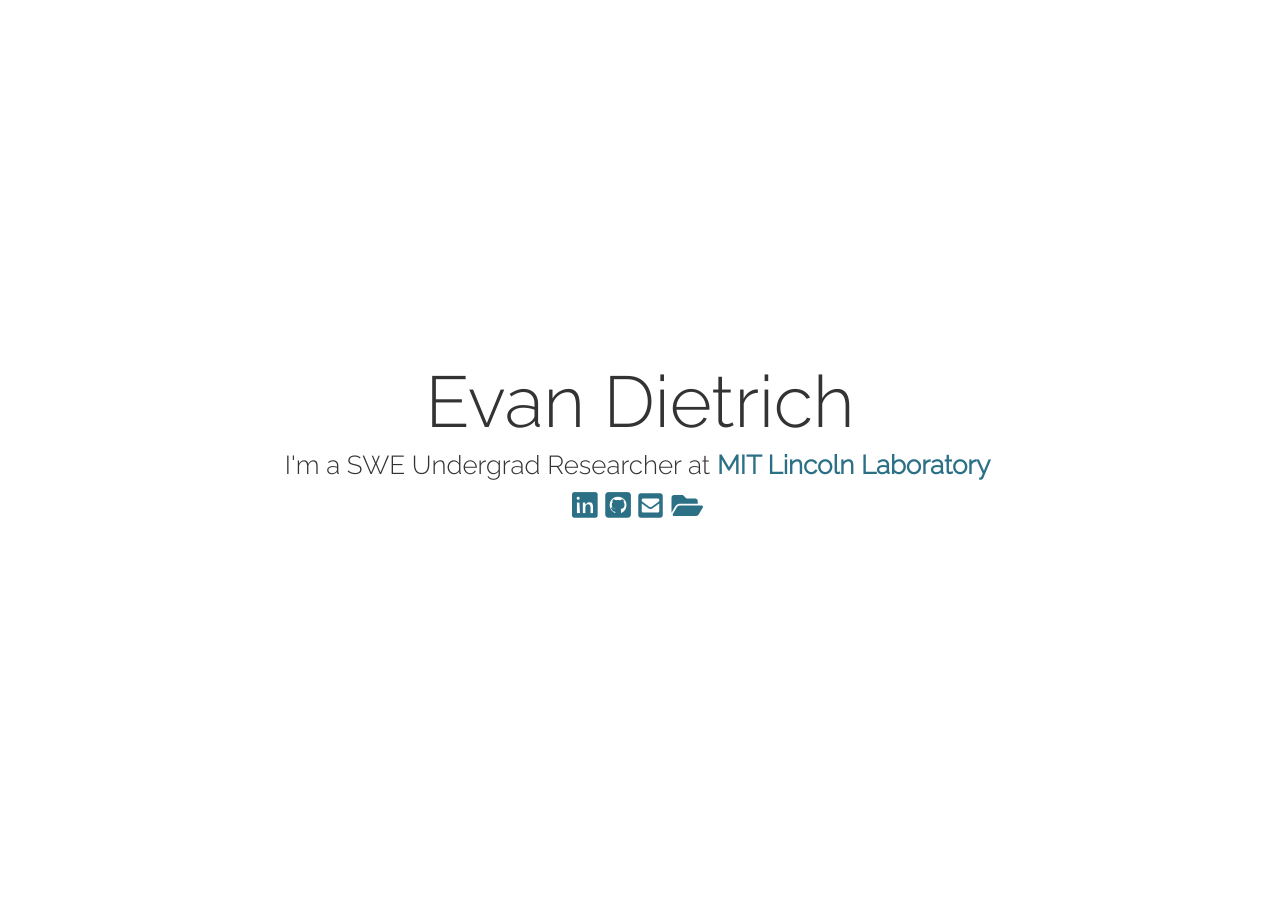
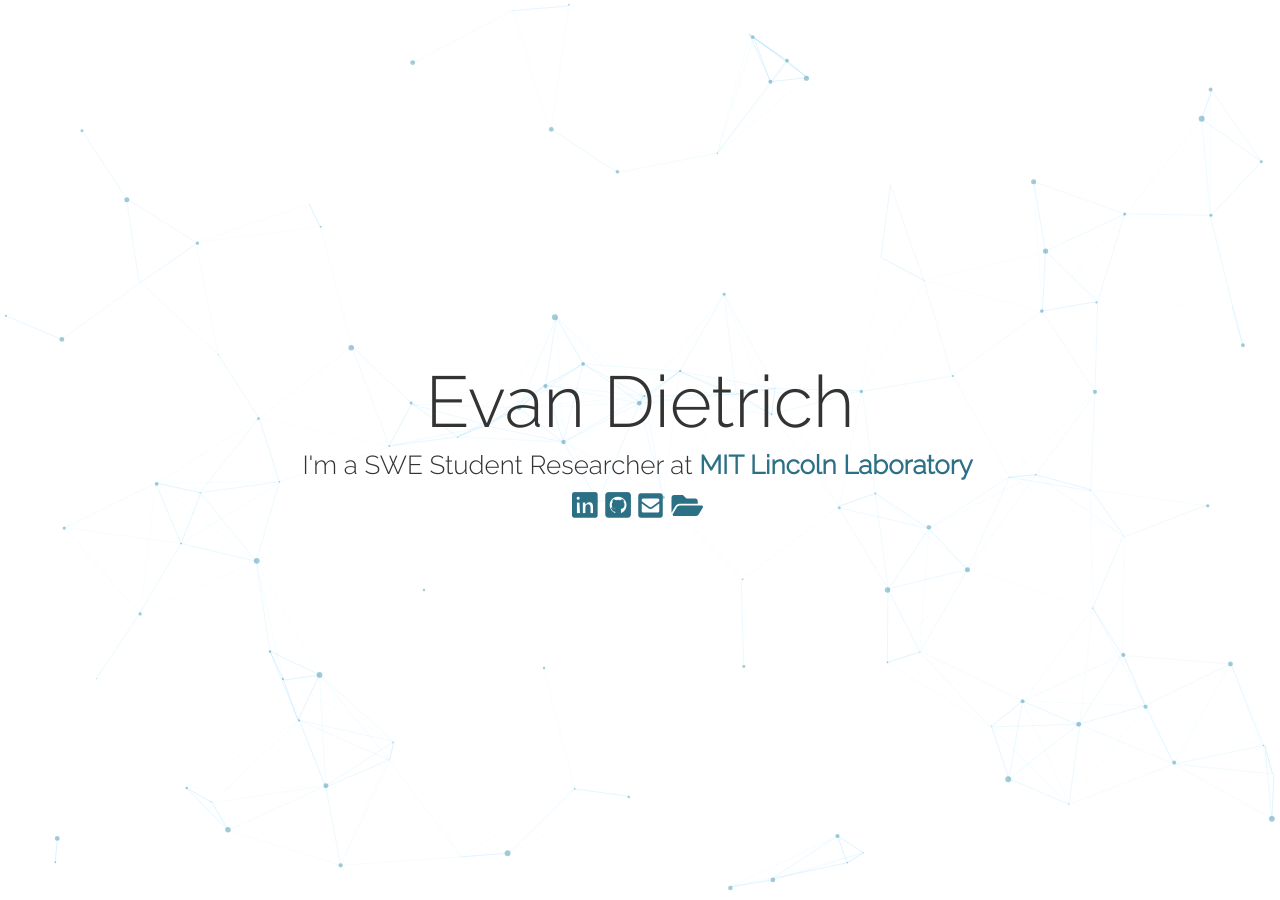
Before and after one commit to EvanDietrich/EvanDietrich.github.io, a Jekyll site: the page index.html, which Jekyll copies as it is, in a window 1280 px wide. Built offline with Jekyll 4.4.1, drawn with Linux system fonts in a browser that asks for light colours; nearby versions of some CDN libraries.

Commit message:
Update index.html

```diff
--- a/index.html
+++ b/index.html
@@ -32,7 +23,7 @@
 <div id="particles-js">
   <div id="text">
   <div id="title">Evan Dietrich</div>
-  <div id="description">I'm a SWE Undergrad Researcher at <a id='mitll' title="MIT Lincoln Laboratory" href="https://www.ll.mit.edu">MIT Lincoln Laboratory</a><br></div>
+  <div id="description">I'm a SWE Student Researcher at <a id='tufts' title="Amazon" href="https://www.ll.mit.edu">MIT Lincoln Laboratory</a><br></div>
   <div id="links">
         <a href="https://linkedin.com/in/evandietrich" title="LinkedIn"><i class="fab fa-linkedin fa-2x"></i></a>
         <a href="https://github.com/EvanDietrich" title="GitHub"><i class="fab fa-github-square fa-2x"></i></a>
```
Also changed, not shown: other parts of index.html (+0 -9 lines).
